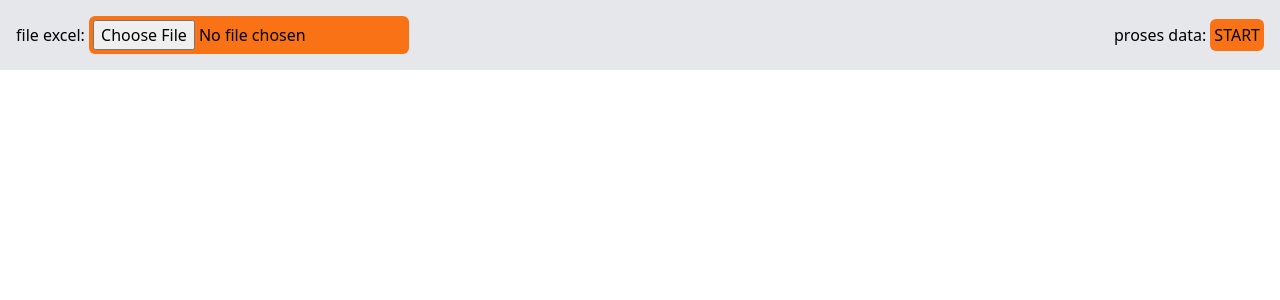
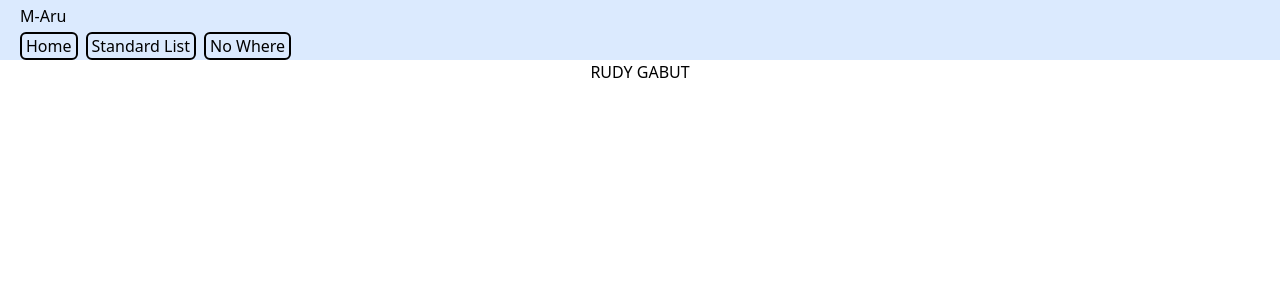
Before and after one commit to Rudy-ChunChunmaru/Work_YKKAPI_Analisis_Project, a React (Vite) app: page / in a window 1280 px wide. Shown: the top 300 px of the page. Built offline with nearby package versions, Linux system fonts and the light colour scheme.

Commit message:
pages nav and pages route

```diff
--- a/index.html
+++ b/index.html
@@ -4,7 +4,7 @@
     <meta charset="UTF-8" />
     <link rel="icon" type="image/svg+xml" href="/vite.svg" />
     <meta name="viewport" content="width=device-width, initial-scale=1.0" />
-    <title>YKK AP Analisis</title>
+    <title>M-Aru</title>
   </head>
   <body>
     <div id="root"></div>
--- a/src/App.tsx
+++ b/src/App.tsx
@@ -1,12 +1,26 @@
+
 import Standar_list from "@/pages/standard_list";
+import Error_page from "@/pages/common/error";
+import Index_page from "@/pages/common/index";
+import Navbar from "@/components/navbar";
+
+
+import { BrowserRouter,Routes,Route } from "react-router-dom";
 
 function App() {
   return(
-    <>
-      <Standar_list />
-    </>
+    <div className="w-full h-full">
+      <BrowserRouter>
+        <Navbar />
+
+        <Routes>
+          <Route index element={<Index_page />}></Route>
+          <Route path="/standardlist" element={<Standar_list />}></Route>
+          <Route path="*" element={<Error_page />}></Route>
+        </Routes>
+      </BrowserRouter>
+    </div>
   )
-
 }
 
 export default App;
--- /dev/null
+++ b/src/components/navbar/index.tsx
@@ -0,0 +1,19 @@
+
+import {Link} from "react-router-dom";
+
+const Navbar = () => {
+   return(
+      <div className="w-full bg-blue-100 flex flex-col justify-left px-5">
+        <div className="w-full py-1">
+            M-Aru
+        </div>
+        <div className="w-full flex flex-row gap-2">
+            <Link to='' className='px-1 border-2 border-black rounded-md hover:px-2 delay-200 transition'>Home</Link>
+            <Link to='/standardlist' className='px-1 border-2 border-black rounded-md hover:px-2 delay-200 transition'>Standard List</Link>
+            <Link to='/000000' className='px-1 border-2 border-black rounded-md hover:px-2 delay-200 transition'>No Where</Link>
+        </div>
+      </div>
+   )
+}
+
+export default Navbar
--- a/src/main.tsx
+++ b/src/main.tsx
@@ -6,5 +6,5 @@ import './index.css'
 createRoot(document.getElementById('root')!).render(
   <StrictMode>
     <App />
-  </StrictMode>,
+  </StrictMode>
 )
--- /dev/null
+++ b/src/pages/common/error.tsx
@@ -0,0 +1,18 @@
+import { Link } from "react-router-dom";
+
+const Error_page = () => {
+    return (
+        <div className="w-full h-full">
+            <div className="mx-auto my-[5%] w-[45%] bg-red-300 rounded-xl flex flex-col justify-between py-2">
+                <div className="text-center font-bold">404</div>
+                <div className="text-center font-normal">Page Not Found</div>
+                <br></br>
+                <div className="text-center">
+                    <Link to="" className="border-2 px-2 hover:underline rounded-md">Back To Home</Link>
+                </div>
+            </div>
+        </div>
+    )
+}
+
+export default Error_page
--- /dev/null
+++ b/src/pages/common/index.tsx
@@ -0,0 +1,11 @@
+const Index_page = () => {
+    return(
+        <div className="w-full h-full">
+            <div className="mx-auto my-auto w-[60%] text-center">
+                RUDY GABUT
+            </div>
+        </div>
+    )
+}
+
+export default Index_page
```
